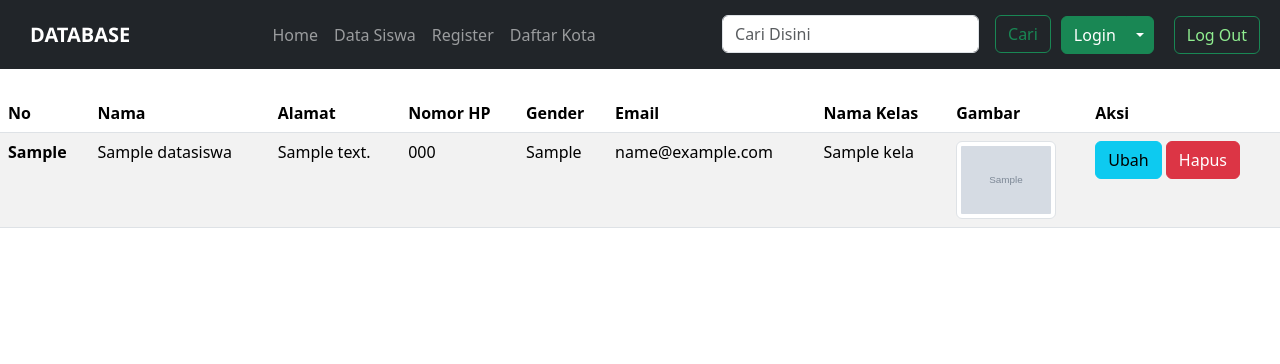
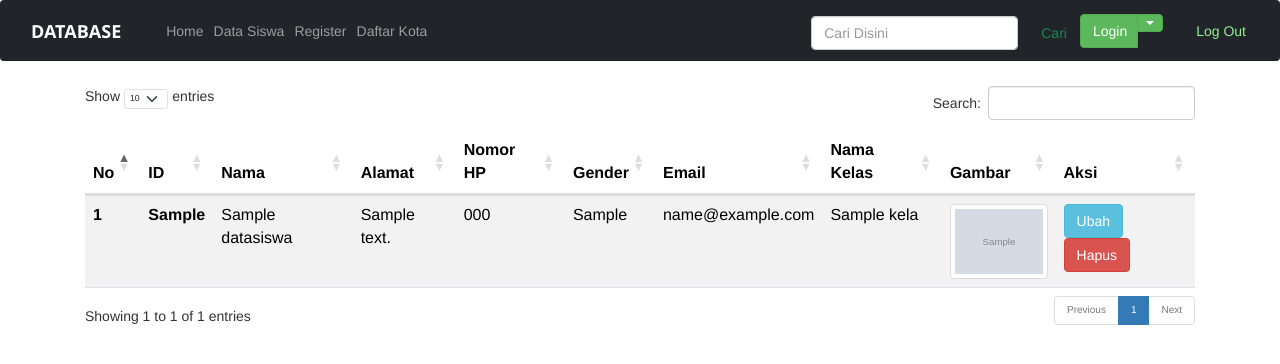
Before and after one commit to msashofwan123/myphpdatabase, a PHP site: page /datasiswa.php in a window 1280 px wide. Shown: the top 364 px of the page. Run offline with PHP 8.4, Linux system fonts and the light colour scheme; the visitor is signed in with stand-in values (Sample User, id 1); tables that the repository leaves empty or names only in its code hold one stand-in row (values such as "Sample post"); grey boxes marked "Sample" are stand-in pictures; some libraries are stand-ins or nearby versions.

Commit message:
PAGINATION

```diff
--- a/datasiswa.php
+++ b/datasiswa.php
@@ -28,6 +28,11 @@ if ($_SESSION['nama_login'] == null) {
     <link href="https://cdn.jsdelivr.net/npm/bootstrap@5.3.0-alpha1/dist/css/bootstrap.min.css" rel="stylesheet" integrity="sha384-GLhlTQ8iRABdZLl6O3oVMWSktQOp6b7In1Zl3/Jr59b6EGGoI1aFkw7cmDA6j6gD" crossorigin="anonymous">
     <link rel="stylesheet" href="index.css">
     <link href="favicon.ico" rel="icon" type="image/x-icon" />
+
+    <!-- DATA TABLE  -->
+    <link rel="stylesheet" href="https://maxcdn.bootstrapcdn.com/bootstrap/3.3.7/css/bootstrap.min.css">
+    <link rel="stylesheet" href="https://cdn.datatables.net/1.10.19/css/dataTables.bootstrap.min.css">
+
 </head>
 
 <body>
@@ -41,10 +46,12 @@ if ($_SESSION['nama_login'] == null) {
         echo "<br>";
     };
     ?>
-    <table class='table table-striped'>
+    <div class="container">
+        <table class="table table-striped mytable" id="mytable">
             <thead>
                 <tr>
                     <th>No</th>
+                    <th>ID</th>
                     <th>Nama</th>
                     <th>Alamat</th>
                     <th>Nomor HP</th>
@@ -65,6 +72,7 @@ if ($_SESSION['nama_login'] == null) {
                     }
                 ?>
                     <tr>
+                        <th><?= $no++; ?></th>
                         <th><?php echo $data['no'] ?></th>
                         <td><?php echo $data['nama'] ?></td>
                         <td><?= $data['alamat'] ?></td>
@@ -83,6 +91,7 @@ if ($_SESSION['nama_login'] == null) {
                 <?php } ?>
             </tbody>
         </table>
+    </div>
 
     <!-- Modal -->
     <div class="modal fade" id="exampleModal" tabindex="-1" aria-labelledby="exampleModalLabel" aria-hidden="true">
@@ -112,6 +121,11 @@ if ($_SESSION['nama_login'] == null) {
 <!-- BOOTSTRAP JS -->
 <script src="https://cdn.jsdelivr.net/npm/bootstrap@5.2.3/dist/js/bootstrap.bundle.min.js" integrity="sha384-kenU1KFdBIe4zVF0s0G1M5b4hcpxyD9F7jL+jjXkk+Q2h455rYXK/7HAuoJl+0I4" crossorigin="anonymous"></script>
 
+<!-- DATA TABLES  -->
+<script src="https://code.jquery.com/jquery-3.3.1.js"></script>
+<script src="https://cdn.datatables.net/1.10.19/js/jquery.dataTables.min.js"></script>
+<script src="https://cdn.datatables.net/1.10.19/js/dataTables.bootstrap.min.js"></script>
+
 <Script>
     $(document).ready(function() {
         // alert('Hallo');
@@ -137,4 +151,15 @@ if ($_SESSION['nama_login'] == null) {
     });
 </script>
 
+<!-- PAGINATION DATA TABLES  -->
+<script type="text/javascript">
+    $(document).ready(function() {
+        $('#mytable').DataTable({
+            "language": {
+            "url": "//cdn.datatables.net/plug-ins/1.10.19/i18n/Indonesian.json"
+        }
+        });
+    });
+</script>
+
 </html>
```
Lines whose indentation alone changed are shown as unchanged.
